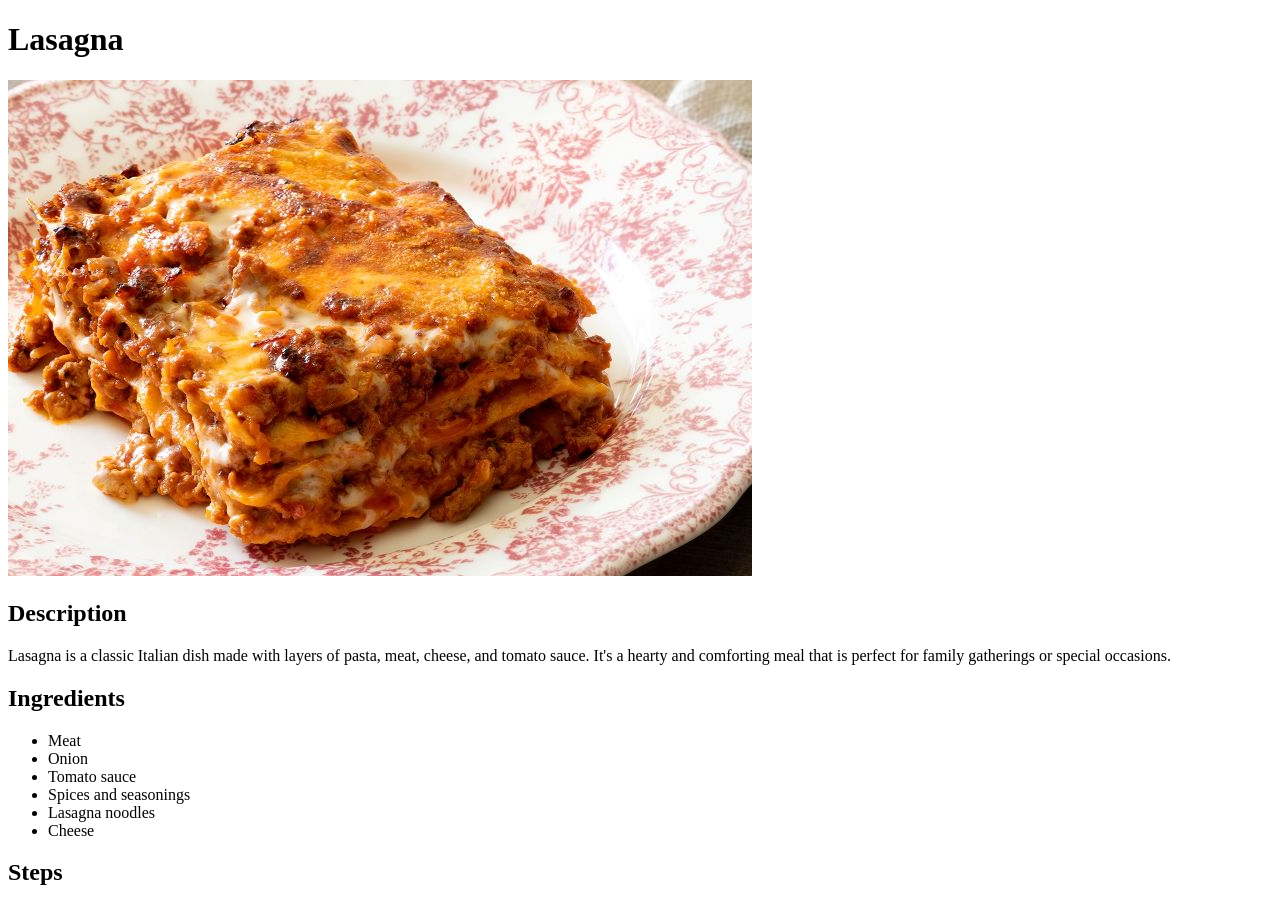
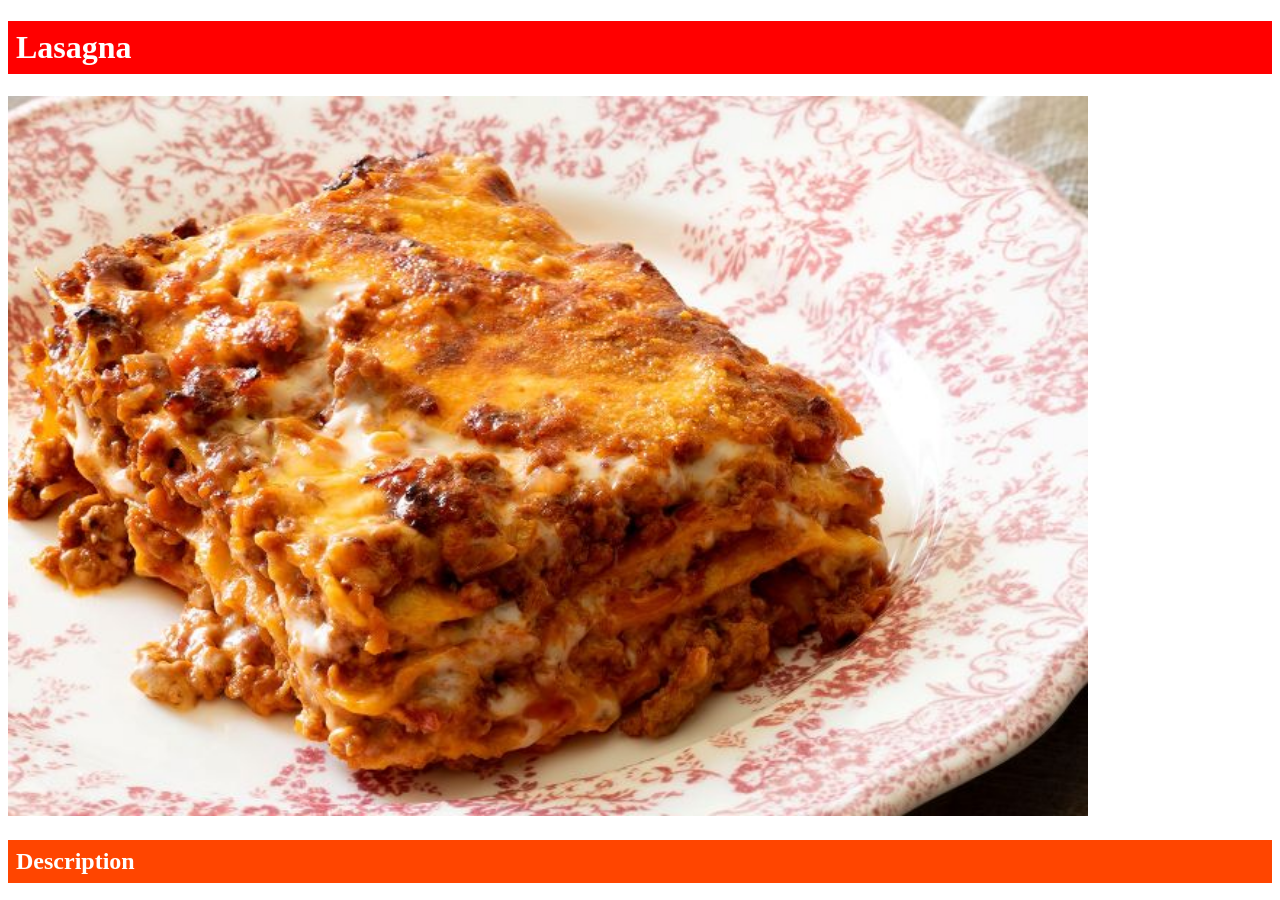
Before and after one commit to JimCarry92/odin-recipes, a plain HTML site: page recipes/lasagna.html in a window 1280 px wide. Shown: the top 900 px of the page. Drawn offline with Linux system fonts and the light colour scheme.

Commit message:
add style

```diff
--- a/recipes/lasagna.html
+++ b/recipes/lasagna.html
@@ -4,6 +4,7 @@
     <meta charset="UTF-8">
     <meta name="viewport" content="width=device-width, initial-scale=1.0">
     <title>Lasagna</title>
+    <link rel="stylesheet" href="style.css">
 </head>
 <body>
     <h1>Lasagna</h1>
--- /dev/null
+++ b/recipes/style.css
@@ -0,0 +1,38 @@
+h1
+{
+    text-align: left;
+    background-color:red;
+    color: white;
+    padding: 8px;
+}
+
+ul,p,ol
+{
+    background-color: navajowhite;
+    padding-top: 8px;
+    padding-bottom: 8px;
+}
+
+p
+{
+    padding-left: 8px;
+}
+
+h2
+{
+    color: white;
+    background-color: orangered;
+    padding: 8px;
+}
+
+img
+{
+    width: 1080px;
+    height: auto;
+}
+
+a
+{
+    display: block;
+    margin: 16px;
+}
--- /dev/null
+++ b/style.css
@@ -0,0 +1,14 @@
+h1
+{
+    text-align: left;
+    background-color:red;
+    color: white;
+    padding: 8px;
+}
+
+ul
+{
+    background-color: navajowhite;
+    padding-top: 8px;
+    padding-bottom: 8px;
+}
```
Also changed, not shown: index.html (+1 -0 lines), recipes/carbonara.html (+1 -0 lines), recipes/fettuccine_alfredo.html (+1 -0 lines).
